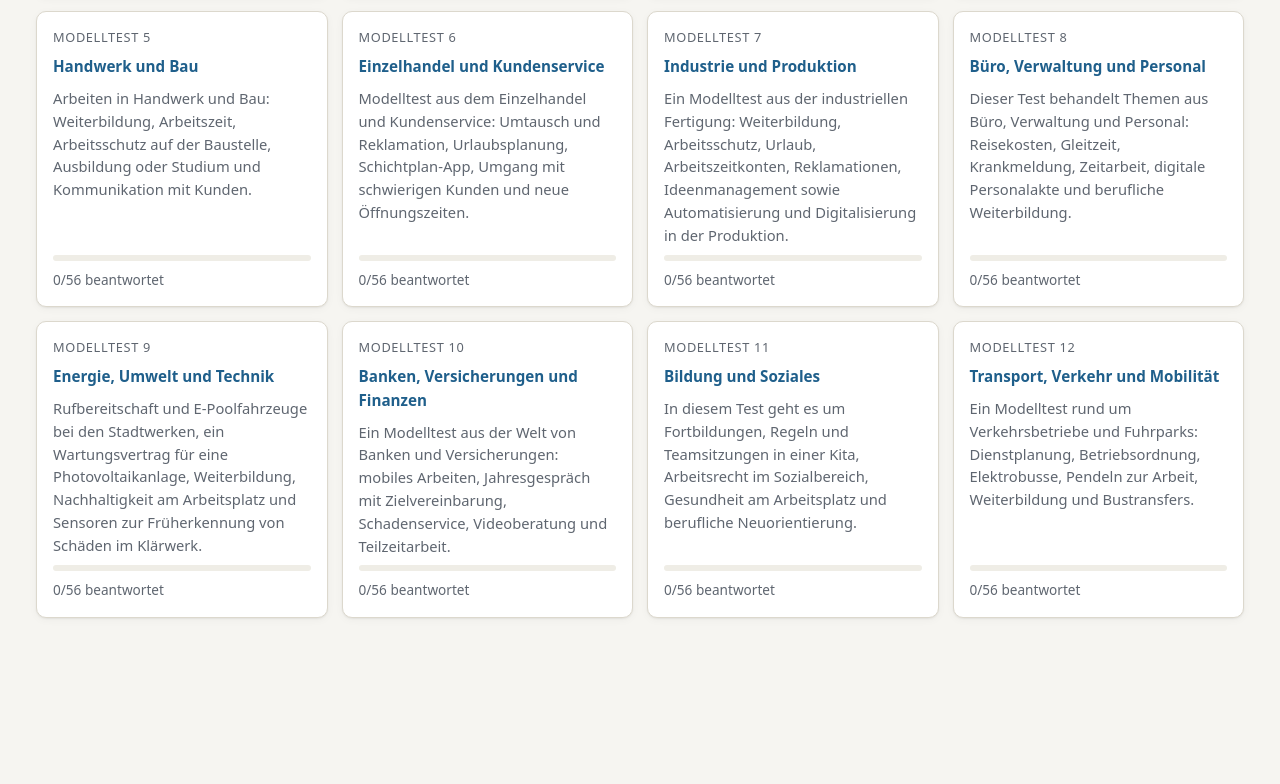
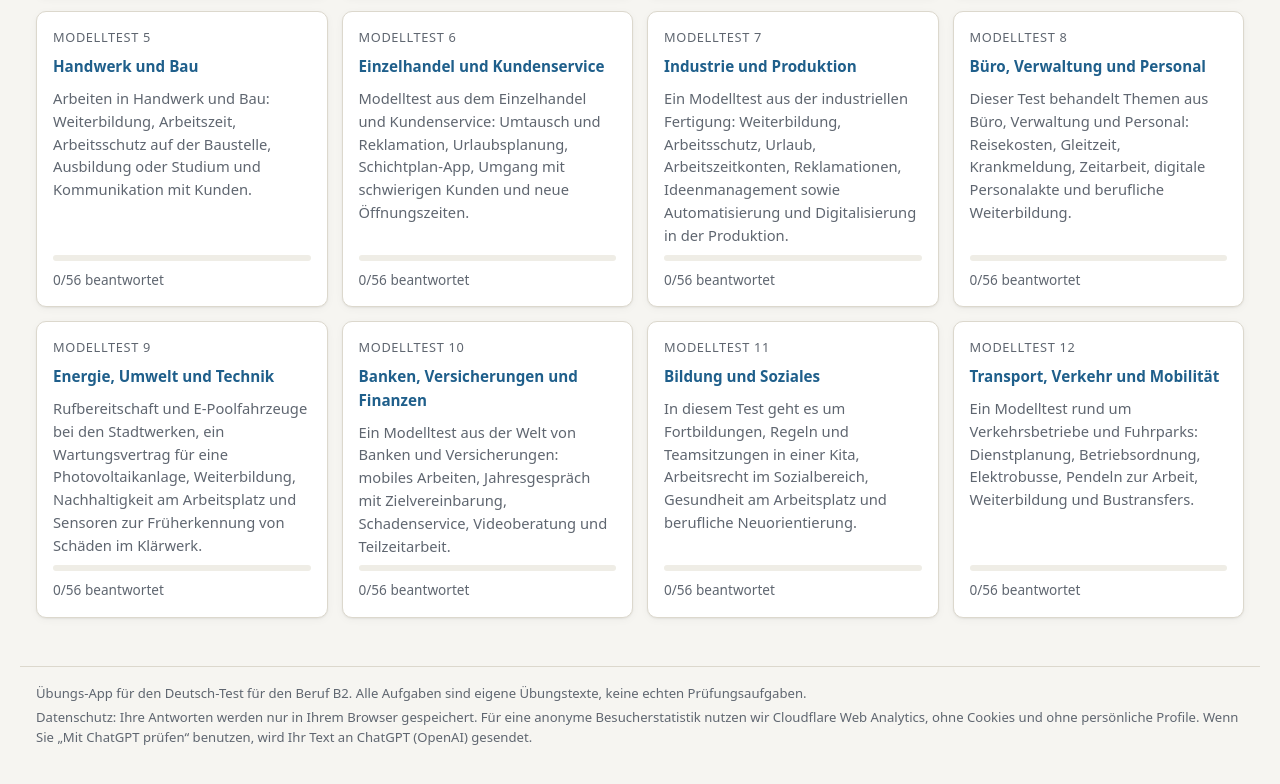
Before and after one commit to greyels/dtb-b2-beruf, a plain HTML site: page app/index.html in a window 1280 px wide. Shown: the part 491-1275 px from the top of the page. Before the commit the page ends 1189 px from the top, so only its background shows below. Drawn offline with Linux system fonts and the light colour scheme; a script that the page names is missing.

Commit message:
Add footer with privacy note (local storage, Cloudflare Web Analytics, ChatGPT)

```diff
--- a/app/index.html
+++ b/app/index.html
@@ -32,6 +32,11 @@
   <main id="app" class="app">
     <p class="loading">Tests werden geladen ...</p>
   </main>
+
+  <footer class="site-footer">
+    <p>Übungs-App für den Deutsch-Test für den Beruf B2. Alle Aufgaben sind eigene Übungstexte, keine echten Prüfungsaufgaben.</p>
+    <p>Datenschutz: Ihre Antworten werden nur in Ihrem Browser gespeichert. Für eine anonyme Besucherstatistik nutzen wir Cloudflare Web Analytics, ohne Cookies und ohne persönliche Profile. Wenn Sie „Mit ChatGPT prüfen“ benutzen, wird Ihr Text an ChatGPT (OpenAI) gesendet.</p>
+  </footer>
 
   <dialog id="settings" class="dialog">
     <form method="dialog" class="dialog-body" id="settings-form">
--- a/app/styles.css
+++ b/app/styles.css
@@ -115,7 +115,9 @@ button, input, select, textarea { font: inherit; color: inherit; }
 .timer.low { background: var(--bad-soft); color: var(--bad); }
 
 /* ---------- layout ---------- */
-.app { max-width: 1240px; margin: 0 auto; padding: 20px 16px 80px; }
+.app { max-width: 1240px; margin: 0 auto; padding: 20px 16px 48px; }
+.site-footer { max-width: 1240px; margin: 0 auto; padding: 16px 16px 32px; border-top: 1px solid var(--line); color: var(--muted); font-size: .82rem; }
+.site-footer p { margin: 0 0 4px; }
 .loading { color: var(--muted); }
 
 .test-layout { display: grid; grid-template-columns: 230px minmax(0, 1fr); gap: 24px; align-items: start; }
```
